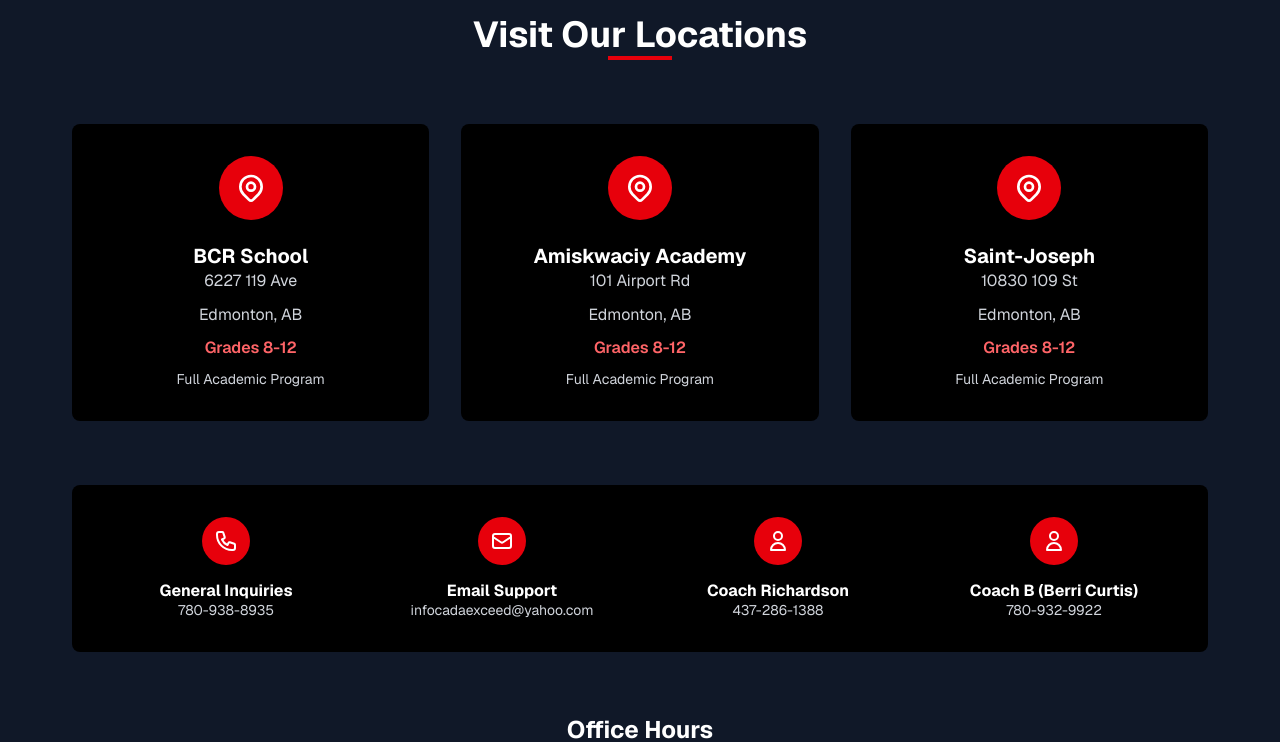
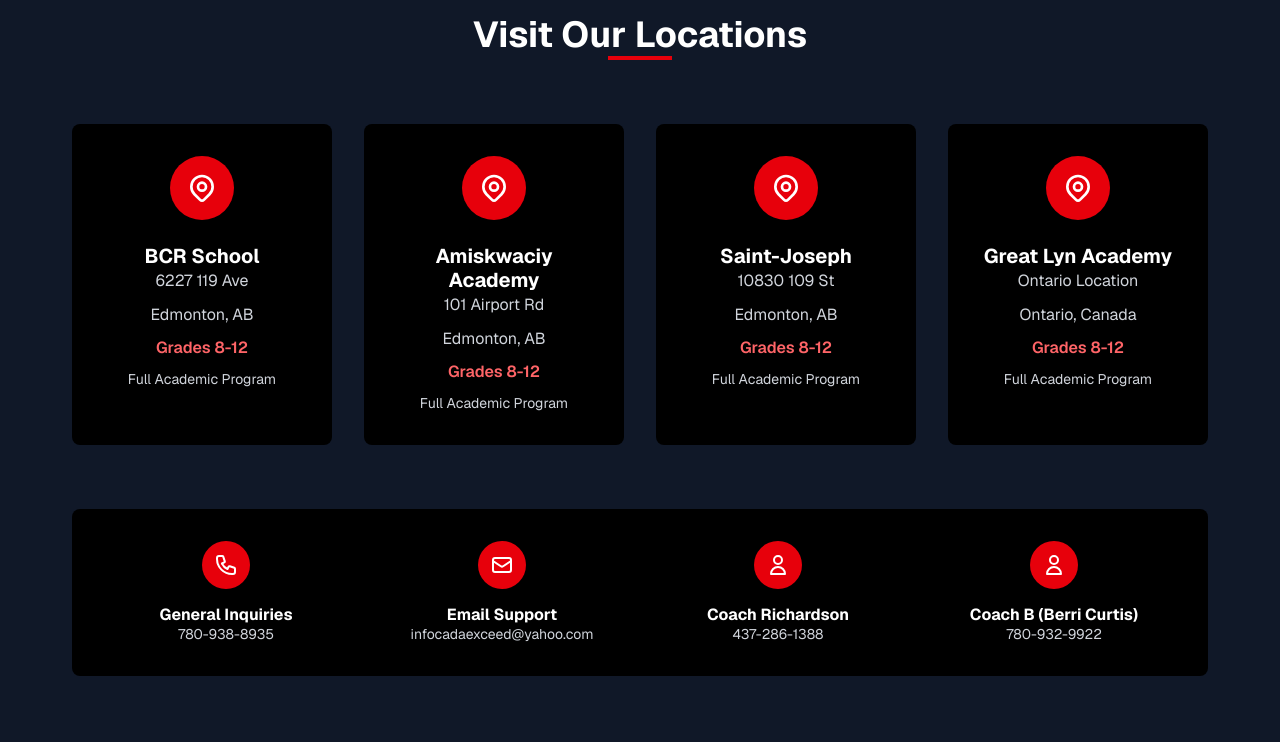
Before and after one commit to digitalmarketingcanada5/basketball_website, a Next.js app: page /contact in a window 1280 px wide. Shown: the part 960-1702 px from the top of the page. Built offline with nearby package versions, Linux system fonts and the light colour scheme.

Commit message:
Update educational partnerships and locations for clarity and consistency across components

```diff
--- a/src/components/about/AboutPartnership.jsx
+++ b/src/components/about/AboutPartnership.jsx
@@ -19,7 +19,7 @@ const AboutPartnership = () => {
           <div className="space-y-4">
             <div>
               <h4 className="font-bold text-lg text-white mb-2">Educational Partnerships</h4>
-              <p className="text-gray-300 text-sm">BCR School, Amiskwaciy Academy, and Saint-Joseph provide comprehensive academic programs that support our 75% minimum academic average requirement.</p>
+              <p className="text-gray-300 text-sm">BCR School, Amiskwaciy Academy, Saint-Joseph, and Great Lyn Academy in Ontario provide comprehensive academic programs that support our 75% minimum academic average requirement.</p>
             </div>
 
             <div>
--- a/src/components/about/AboutPillars.jsx
+++ b/src/components/about/AboutPillars.jsx
@@ -98,7 +98,7 @@ const AboutPillars = () => {
           <PillarCard
             icon={<CommunityIcon />}
             title="Multiple School Locations"
-            description="Choose from three convenient Edmonton locations: BCR School, Amiskwaciy Academy, and Saint-Joseph. Each location offers full academic programs with specialized facilities, providing flexibility for families across the region."
+            description="Choose from four convenient locations: BCR School, Amiskwaciy Academy, and Saint-Joseph in Edmonton, plus Great Lyn Academy in Ontario. Each location offers full academic programs with specialized facilities, providing flexibility for families across the region."
           />
           <PillarCard
             icon={<CoachingIcon />}
--- a/src/components/contact/ContactInfo.jsx
+++ b/src/components/contact/ContactInfo.jsx
@@ -9,7 +9,7 @@ const ContactInfo = () => {
           <div className="w-16 h-1 bg-red-600 mx-auto"></div>
         </div>
 
-        <div className="grid grid-cols-1 md:grid-cols-3 gap-8">
+        <div className="grid grid-cols-1 md:grid-cols-2 lg:grid-cols-4 gap-8">
           {/* BCR School */}
           <div className="bg-black p-8 rounded-lg text-center hover:bg-gray-800 transition-colors duration-300">
             <div className="w-16 h-16 bg-red-600 rounded-full flex items-center justify-center mx-auto mb-6">
@@ -56,6 +56,23 @@ const ContactInfo = () => {
             <div className="space-y-2 text-gray-300">
               <p>10830 109 St</p>
               <p>Edmonton, AB</p>
+              <p className="text-red-400 font-semibold">Grades 8-12</p>
+              <p className="text-sm">Full Academic Program</p>
+            </div>
+          </div>
+
+          {/* Great Lyn Academy */}
+          <div className="bg-black p-8 rounded-lg text-center hover:bg-gray-800 transition-colors duration-300">
+            <div className="w-16 h-16 bg-red-600 rounded-full flex items-center justify-center mx-auto mb-6">
+              <svg className="w-8 h-8 text-white" fill="none" stroke="currentColor" viewBox="0 0 24 24">
+                <path strokeLinecap="round" strokeLinejoin="round" strokeWidth={2} d="M17.657 16.657L13.414 20.9a1.998 1.998 0 01-2.827 0l-4.244-4.243a8 8 0 1111.314 0z" />
+                <path strokeLinecap="round" strokeLinejoin="round" strokeWidth={2} d="M15 11a3 3 0 11-6 0 3 3 0 016 0z" />
+              </svg>
+            </div>
+            <h3 className="text-xl font-bold text-white mb-4">Great Lyn Academy</h3>
+            <div className="space-y-2 text-gray-300">
+              <p>Ontario Location</p>
+              <p>Ontario, Canada</p>
               <p className="text-red-400 font-semibold">Grades 8-12</p>
               <p className="text-sm">Full Academic Program</p>
             </div>
--- a/src/components/training/TrainingCTASection.jsx
+++ b/src/components/training/TrainingCTASection.jsx
@@ -120,7 +120,7 @@ const TrainingCTASection = () => {
               </p>
               <p className="text-gray-400">
                 <strong className="text-white">Locations:</strong>
-                BCR School, Amiskwaciy Academy, Saint-Joseph - Edmonton, AB
+                BCR School, Amiskwaciy Academy, Saint-Joseph - Edmonton, AB | Great Lyn Academy - Ontario
               </p>
             </div>
           </div>
```
Also changed, not shown: src/lib/siteData.js.
